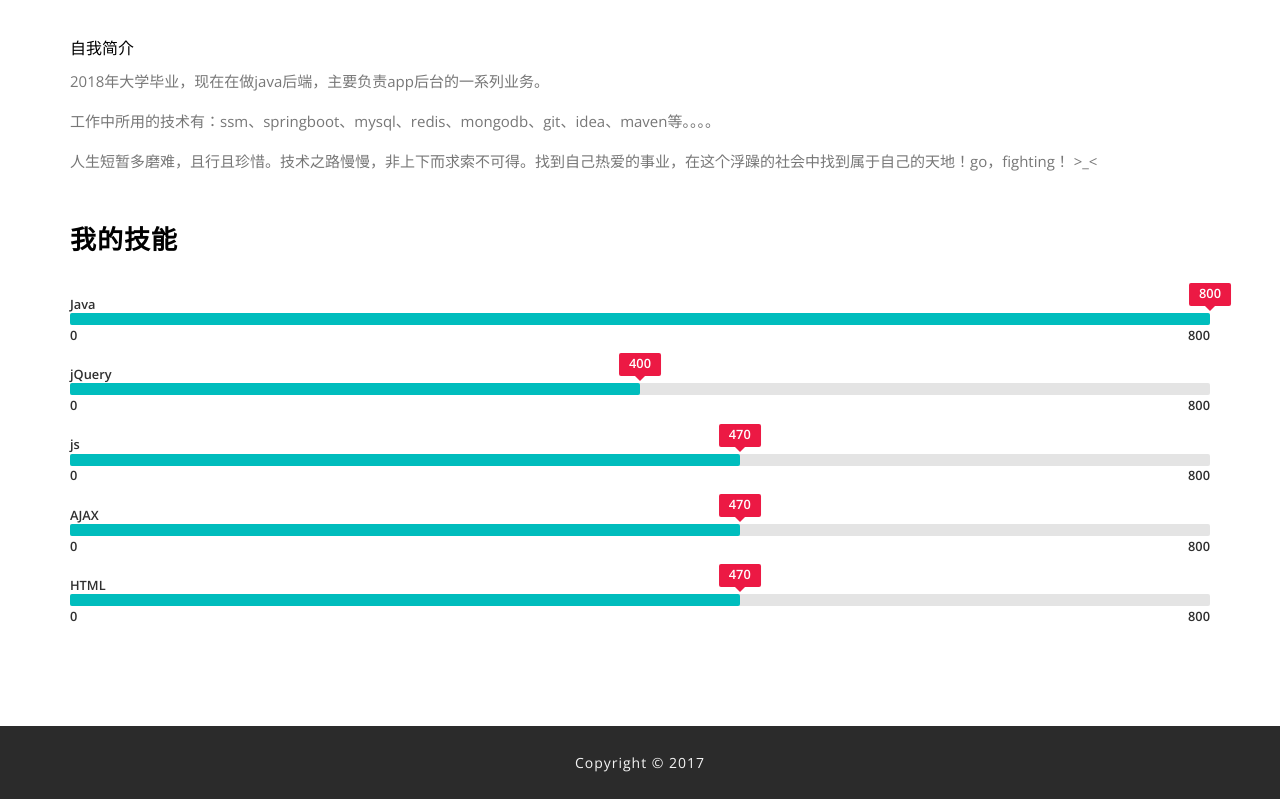
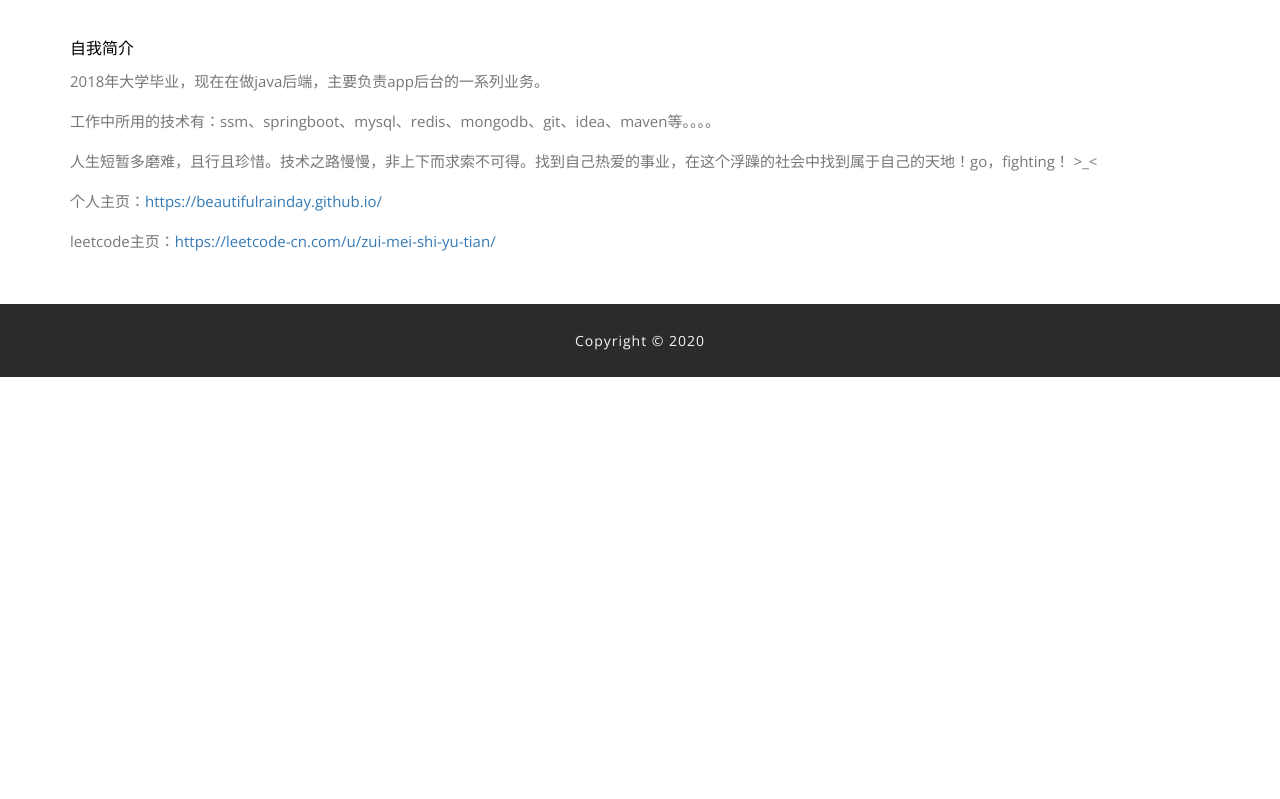
Before and after one commit to beautifulrainday/beautifulrainday.github.io, a plain HTML site: page index.html in a window 1280 px wide. Shown: the part 906-1705 px from the top of the page. After the commit the page ends 1363 px from the top, so only its background shows below. Drawn offline with nearby package versions, Linux system fonts and the light colour scheme.

Commit message:
try ajax in github-io

```diff
--- a/index.html
+++ b/index.html
@@ -160,30 +160,16 @@
 		<p class="para-w3-agile">2018年大学毕业，现在在做java后端，主要负责app后台的一系列业务。 </p>
 		<p class="para-w3-agile">工作中所用的技术有：ssm、springboot、mysql、redis、mongodb、git、idea、maven等。。。。 </p>
 		<p class="para-w3-agile">人生短暂多磨难，且行且珍惜。技术之路慢慢，非上下而求索不可得。找到自己热爱的事业，在这个浮躁的社会中找到属于自己的天地！go，fighting！ >_<</p>
+		<p class="para-w3-agile">个人主页：<a href="https://beautifulrainday.github.io">https://beautifulrainday.github.io/</a></p>
+		<p class="para-w3-agile">leetcode主页：<a href="https://leetcode-cn.com/u/zui-mei-shi-yu-tian/">https://leetcode-cn.com/u/zui-mei-shi-yu-tian/</a></p>
 		<div class="skills-bar">
-		<h4 class="title-w3ls">我的技能</h4>
-			<section class='bar'>
-				<section class='wrap'>
-					<div class='wrap_right'>
-					  <div class='bar_group'>
-					  	<div class='bar_group__bar thin' label='Java' show_values='true' tooltip='true' value='800'></div>
-						<div class='bar_group__bar thin' label='jQuery' show_values='true' tooltip='true' value='400'></div>
-						<div class='bar_group__bar thin' label='js' show_values='true' tooltip='true' value='470'></div>
-						<div class='bar_group__bar thin' label='AJAX' show_values='true' tooltip='true' value='470'></div>
-						<div class='bar_group__bar thin' label='HTML' show_values='true' tooltip='true' value='470'></div>
-						</div>
-					</div>
-					<div class='clear'></div>
-				</section>
-			</section>
-		</div>
 	</div>
 </div>
 <!-- //about -->
 
 	<div class="footer">
 		<div class="container">
-			<p>Copyright &copy; 2017</p>
+			<p>Copyright &copy; 2020</p>
 		</div>
 	</div>
 <!-- //footer -->
```
Also changed, not shown: index1 .html (renamed from index1.html, +16 -3 lines).
